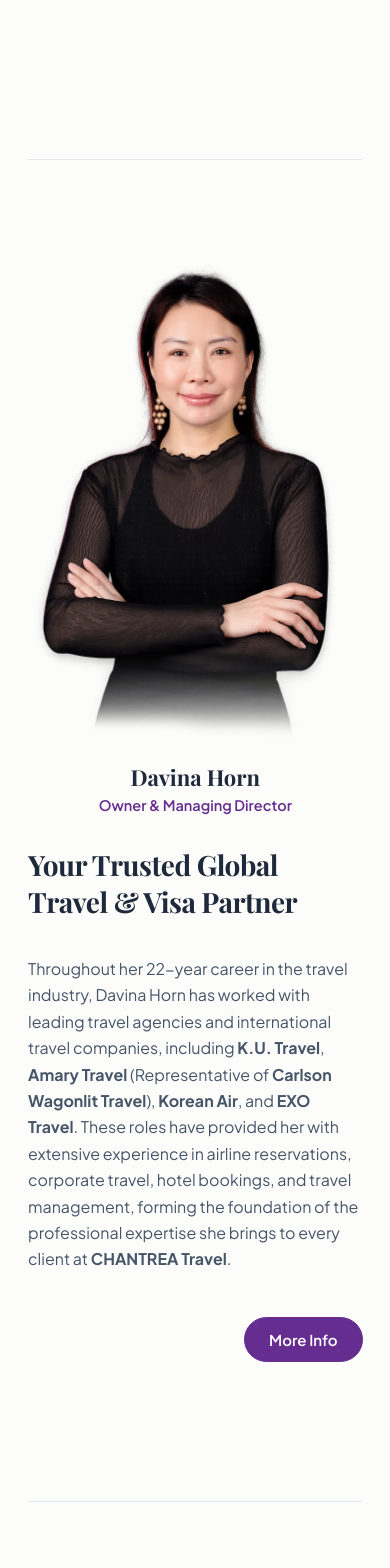
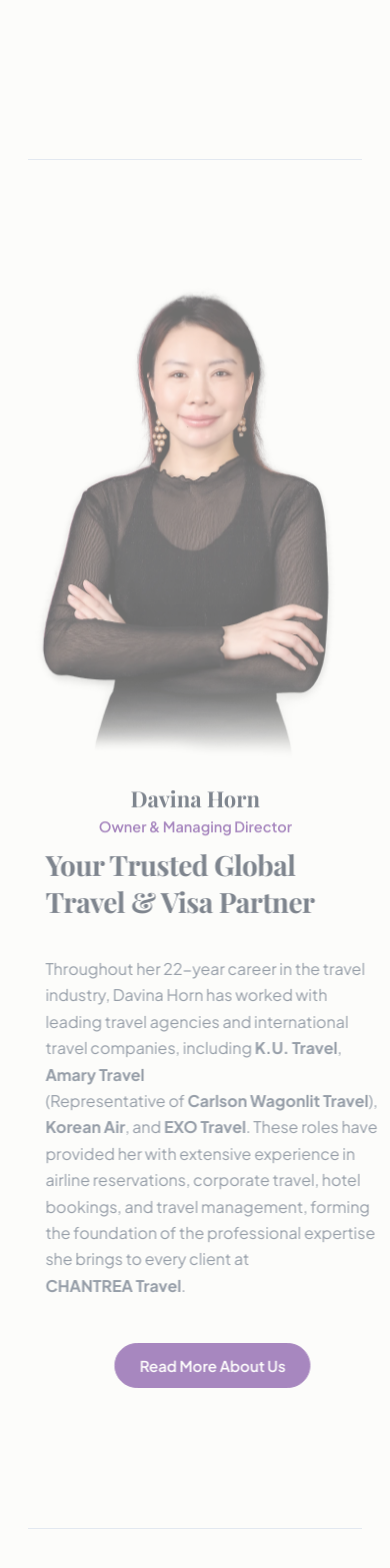
Before and after one commit to DavinaHorn/Chantrea-Travel, a React (Vite) app in the folder frontend/: page / in a window 390 px wide. Shown: the part 8260-9828 px from the top of the page. Built offline with nearby package versions, Linux system fonts and the light colour scheme; a web font is replaced by a local one.

Commit message:
design: left-align More Info button, rename button label to Read More About Us, force no-wrap company names, and add mobile portrait slide-in transition on scroll

```diff
--- a/frontend/src/App.tsx
+++ b/frontend/src/App.tsx
@@ -201,6 +201,15 @@ function App() {
   const logoRef = useRef<HTMLDivElement | null>(null)
   const [aboutScrollProgress, setAboutScrollProgress] = useState(0)
   const homepageAboutRef = useRef<HTMLDivElement | null>(null)
+  const [isMobile, setIsMobile] = useState(() => window.innerWidth <= 768)
+
+  useEffect(() => {
+    const handleResize = () => {
+      setIsMobile(window.innerWidth <= 768)
+    }
+    window.addEventListener('resize', handleResize)
+    return () => window.removeEventListener('resize', handleResize)
+  }, [])
 
   useEffect(() => {
     const handleNavbarScroll = () => {
@@ -220,18 +229,14 @@ function App() {
       if (homepageAboutRef.current) {
         const rect = homepageAboutRef.current.getBoundingClientRect()
         const viewportHeight = window.innerHeight
-        const isDesktop = window.innerWidth > 768
+        const mobileView = window.innerWidth <= 768
 
-        if (isDesktop) {
-          const startTrigger = viewportHeight * 0.95
-          const endTrigger = viewportHeight * 0.25
-          const distance = startTrigger - endTrigger
-          const currentPos = rect.top
-          const progress = Math.min(Math.max((startTrigger - currentPos) / distance, 0), 1)
-          setAboutScrollProgress(progress)
-        } else {
-          setAboutScrollProgress(1)
-        }
+        const startTrigger = viewportHeight * 0.95
+        const endTrigger = mobileView ? viewportHeight * 0.45 : viewportHeight * 0.25
+        const distance = startTrigger - endTrigger
+        const currentPos = rect.top
+        const progress = Math.min(Math.max((startTrigger - currentPos) / distance, 0), 1)
+        setAboutScrollProgress(progress)
       }
     }
 
@@ -777,9 +782,13 @@ function App() {
                 <div
                   className="about-founder-container homepage-founder-container"
                   style={{
-                    transform: `translateX(${(1 - aboutScrollProgress) * 28}%) scale(${1 + (1 - aboutScrollProgress) * 0.15})`,
+                    transform: isMobile
+                      ? `translateY(${(1 - aboutScrollProgress) * 50}px)`
+                      : `translateX(${(1 - aboutScrollProgress) * 28}%) scale(${1 + (1 - aboutScrollProgress) * 0.15})`,
+                    opacity: isMobile ? aboutScrollProgress : 1,
                     transformOrigin: 'center center',
-                    willChange: 'transform'
+                    willChange: 'transform, opacity',
+                    transition: 'transform 0.15s ease-out, opacity 0.15s ease-out'
                   }}
                 >
                   <img src="/davina_horn.webp" alt="Davina Horn - Founder of CHANTREA Travel" className="about-founder-img" />
@@ -800,7 +809,7 @@ function App() {
                 >
                   <h2 className="section-title" style={{ textAlign: 'left' }}>Your Trusted Global Travel & Visa Partner</h2>
                   <p className="about-paragraph">
-                    Throughout her 22-year career in the travel industry, Davina Horn has worked with leading travel agencies and international travel companies, including <strong>K.U. Travel</strong>, <strong>Amary Travel</strong> (Representative of <strong>Carlson Wagonlit Travel</strong>), <strong>Korean Air</strong>, and <strong>EXO Travel</strong>. These roles have provided her with extensive experience in airline reservations, corporate travel, hotel bookings, and travel management, forming the foundation of the professional expertise she brings to every client at <strong>CHANTREA Travel</strong>.
+                    Throughout her 22-year career in the travel industry, Davina Horn has worked with leading travel agencies and international travel companies, including <span style={{ whiteSpace: 'nowrap' }}><strong>K.U. Travel</strong></span>, <span style={{ whiteSpace: 'nowrap' }}><strong>Amary Travel</strong></span> (<span style={{ whiteSpace: 'nowrap' }}>Representative of <strong>Carlson Wagonlit Travel</strong></span>), <span style={{ whiteSpace: 'nowrap' }}><strong>Korean Air</strong></span>, and <span style={{ whiteSpace: 'nowrap' }}><strong>EXO Travel</strong></span>. These roles have provided her with extensive experience in airline reservations, corporate travel, hotel bookings, and travel management, forming the foundation of the professional expertise she brings to every client at <span style={{ whiteSpace: 'nowrap' }}><strong>CHANTREA Travel</strong></span>.
                   </p>
 
                   <div className="more-info-btn-wrapper">
@@ -812,7 +821,7 @@ function App() {
                         navigate('/about');
                       }}
                     >
-                      More Info
+                      Read More About Us
                     </a>
                   </div>
                 </div>
@@ -983,7 +992,7 @@ function App() {
                 <h2 className="section-title" style={{ textAlign: 'left' }}>Your Trusted Global Travel & Visa Partner</h2>
 
                 <p className="about-paragraph">
-                  Throughout her 22-year career in the travel industry, Davina Horn has worked with leading travel agencies and international travel companies, including <strong>K.U. Travel</strong>, <strong>Amary Travel</strong> (Representative of <strong>Carlson Wagonlit Travel</strong>), <strong>Korean Air</strong>, and <strong>EXO Travel</strong>. These roles have provided her with extensive experience in airline reservations, corporate travel, hotel bookings, and travel management, forming the foundation of the professional expertise she brings to every client at <strong>CHANTREA Travel</strong>.
+                  Throughout her 22-year career in the travel industry, Davina Horn has worked with leading travel agencies and international travel companies, including <span style={{ whiteSpace: 'nowrap' }}><strong>K.U. Travel</strong></span>, <span style={{ whiteSpace: 'nowrap' }}><strong>Amary Travel</strong></span> (<span style={{ whiteSpace: 'nowrap' }}>Representative of <strong>Carlson Wagonlit Travel</strong></span>), <span style={{ whiteSpace: 'nowrap' }}><strong>Korean Air</strong></span>, and <span style={{ whiteSpace: 'nowrap' }}><strong>EXO Travel</strong></span>. These roles have provided her with extensive experience in airline reservations, corporate travel, hotel bookings, and travel management, forming the foundation of the professional expertise she brings to every client at <span style={{ whiteSpace: 'nowrap' }}><strong>CHANTREA Travel</strong></span>.
                 </p>
               </div>
             </div>
--- a/frontend/src/index.css
+++ b/frontend/src/index.css
@@ -863,7 +863,7 @@ body {
 
 .more-info-btn-wrapper {
   display: flex;
-  justify-content: flex-end;
+  justify-content: flex-start;
   margin-top: 24px;
 }
 
@@ -1139,6 +1139,10 @@ body {
   .homepage-about-split {
     grid-template-columns: 1fr;
     gap: 32px;
+  }
+
+  .more-info-btn-wrapper {
+    justify-content: center;
   }
 
   .hero-card {
```
